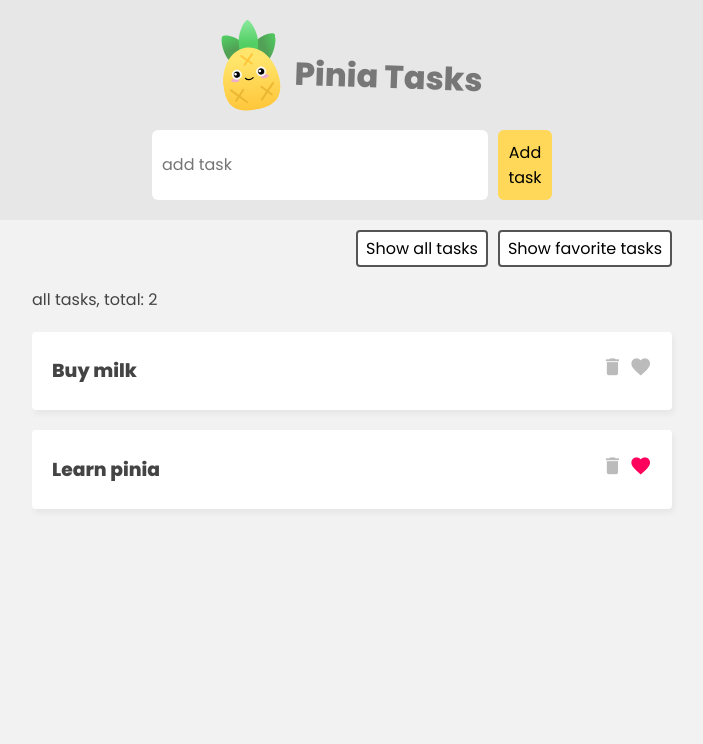
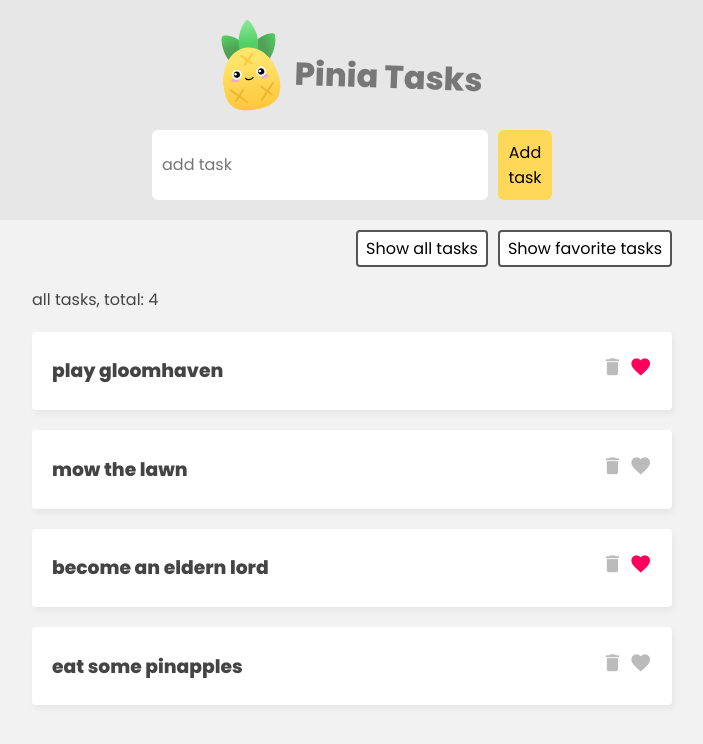
Before and after one commit to JovanaMatic/pinia-vue, a Vue app: page / in a window 1280 px wide. Shown: the top 744 px of the page, without its empty margins (288-991 px from the left). Built offline with nearby package versions, Linux system fonts and the light colour scheme; data requests are answered from the project's data file; the HTML template or start-up script is replaced by a standard one.

Commit message:
Adidng json db file and sync functions

```diff
--- /dev/null
+++ b/data/db.json
@@ -0,0 +1,24 @@
+{
+  "tasks": [
+    {
+      "id": 1,
+      "title": "play gloomhaven",
+      "isFav": true
+    },
+    {
+      "id": 2,
+      "title": "mow the lawn",
+      "isFav": false
+    },
+    {
+      "title": "become an eldern lord",
+      "isFav": true,
+      "id": 3
+    },
+    {
+      "title": "eat some pinapples",
+      "isFav": false,
+      "id": 4
+    }
+  ]
+}
--- a/src/App.vue
+++ b/src/App.vue
@@ -11,6 +11,8 @@
       <button @click="favorite='all'">Show all tasks</button>
       <button @click="favorite='favorites'">Show favorite tasks</button>
     </nav>
+    <div v-if="taskStore.isLoading" class="loading">Loading tasks...</div>
+
     <div class="task-list" v-if="favorite === 'all'">
         <p>{{ favorite }} tasks, total: {{ taskStore.tasks.length }}</p>
         <div v-for="task in taskStore.tasks">
@@ -30,9 +32,11 @@
   import TaskDetails from './components/TaskDetails.vue'
   import FormTask from './components/FormTask.vue'
   import { useTaskStore } from './stores/TaskStore'
-  import { computed, ref } from 'vue'
+  import { computed, ref, onMounted } from 'vue'
 
   const taskStore = useTaskStore()
+
+  onMounted(() => taskStore.getJSONTasks())
 
   const favTasks = computed(() => taskStore.tasks.filter(item => item.isFav))
 
--- a/src/assets/main.css
+++ b/src/assets/main.css
@@ -108,3 +108,14 @@
   color: #555;
   font-size: 1em;
 }
+
+/* loading state */
+.loading {
+  max-width: 640px;
+  border: 1px solid #ffd859;
+  background: #ffe9a0;
+  color: #3a3a3a;
+  padding: 5px 0;
+  text-align: center;
+  margin: 30px auto;
+}
--- a/src/components/TaskDetails.vue
+++ b/src/components/TaskDetails.vue
@@ -21,11 +21,8 @@
     taskStore.deleteTask(id)
   }
 
-  console.log(taskStore.tasks)
-
   const handleFavValue = (task) => {
     taskStore.favoriteTaskToggle(task)
-    console.log(taskStore.tasks)
   }
 </script>
 
--- a/src/stores/TaskStore.js
+++ b/src/stores/TaskStore.js
@@ -2,12 +2,18 @@
 
 export const useTaskStore = defineStore('taskStore', {
   state: () => ({
-    tasks: [
-      { id: 1, title: 'Buy milk', isFav: false },
-      { id: 2, title: 'Learn pinia', isFav: true }
-    ]
+    tasks: [],
+    isLoading: false
   }),
   actions: {
+    async getJSONTasks() {
+      this.isLoading = true
+      const res = await fetch('http://localhost:3000/tasks')
+      const data = await res.json()
+      this.isLoading = false
+
+      this.tasks = data
+    },
       addTask(task) {
         this.tasks.push(task)
       },
```
